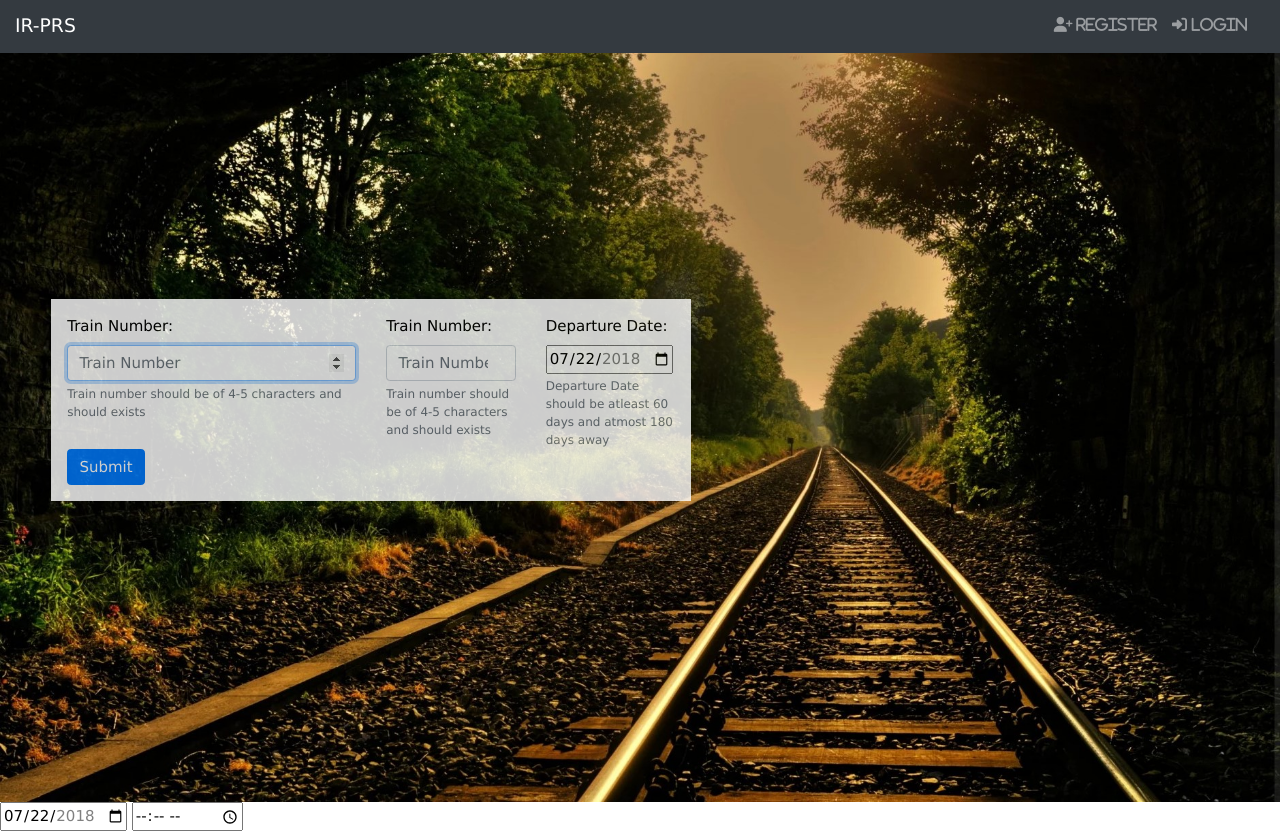
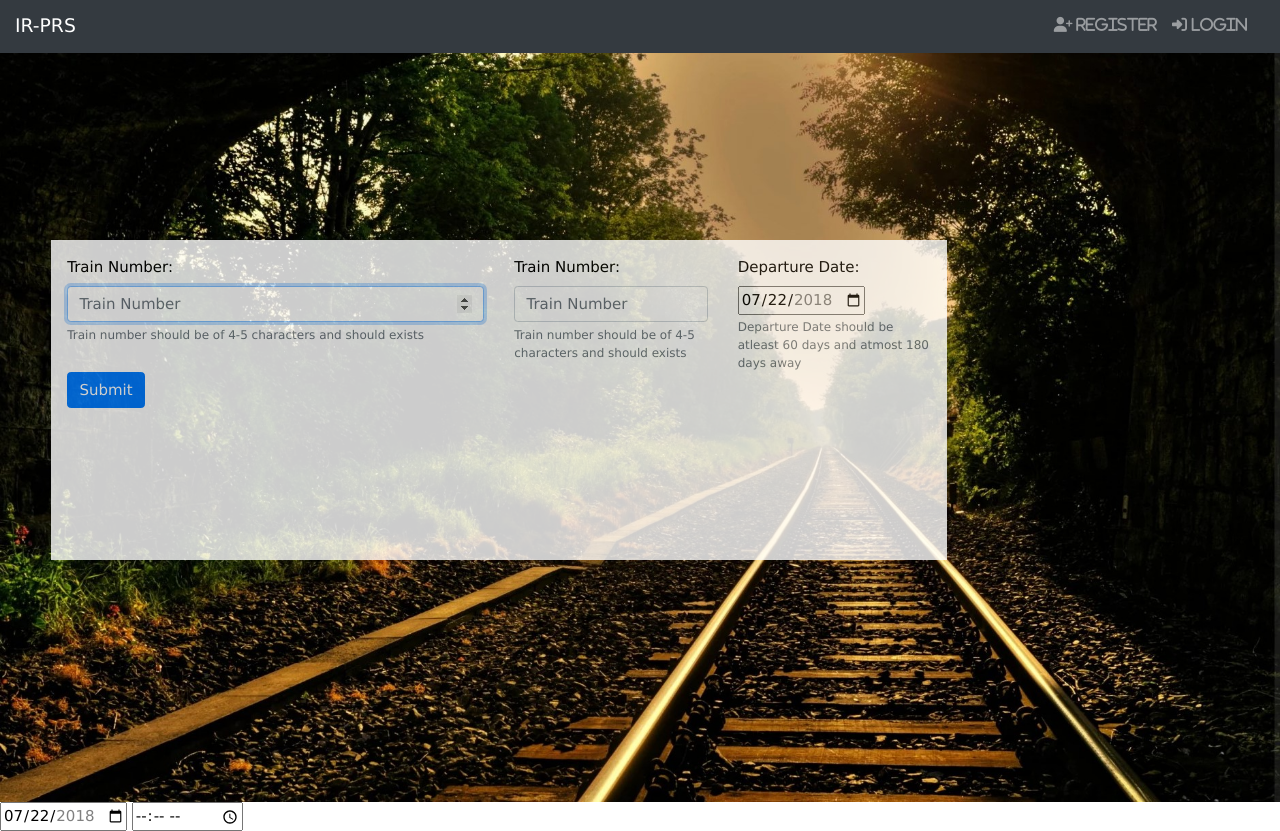
Before and after one commit to MohitSinghal2811/IR-PRS, a Django app: page /release_train in a window 1280 px wide. Run offline with Django 3.2, Linux system fonts and the light colour scheme; some libraries are stand-ins or nearby versions.

Commit message:
Change form layout

```diff
--- a/rail/templates/rail/release_train.html
+++ b/rail/templates/rail/release_train.html
@@ -11,8 +11,8 @@
         <input type="time" name="eta"/>
 
 
-<div class="w3-display-left" style="width:50vw ;margin-left:4vw; opacity:0.8;">
-        <div class="w3-container w3-white w3-padding-16"  style="height: 40%; overflow-y: scroll;">
+<div class="w3-display-left" style="width:70vw ;margin-left:4vw; opacity:0.8;">
+        <div class="w3-container w3-white w3-padding-16"  style="height: 40vh; overflow-y: scroll;">
             <form method="post" novalidate autocomplete="off">
             {% csrf_token %}
 
```
